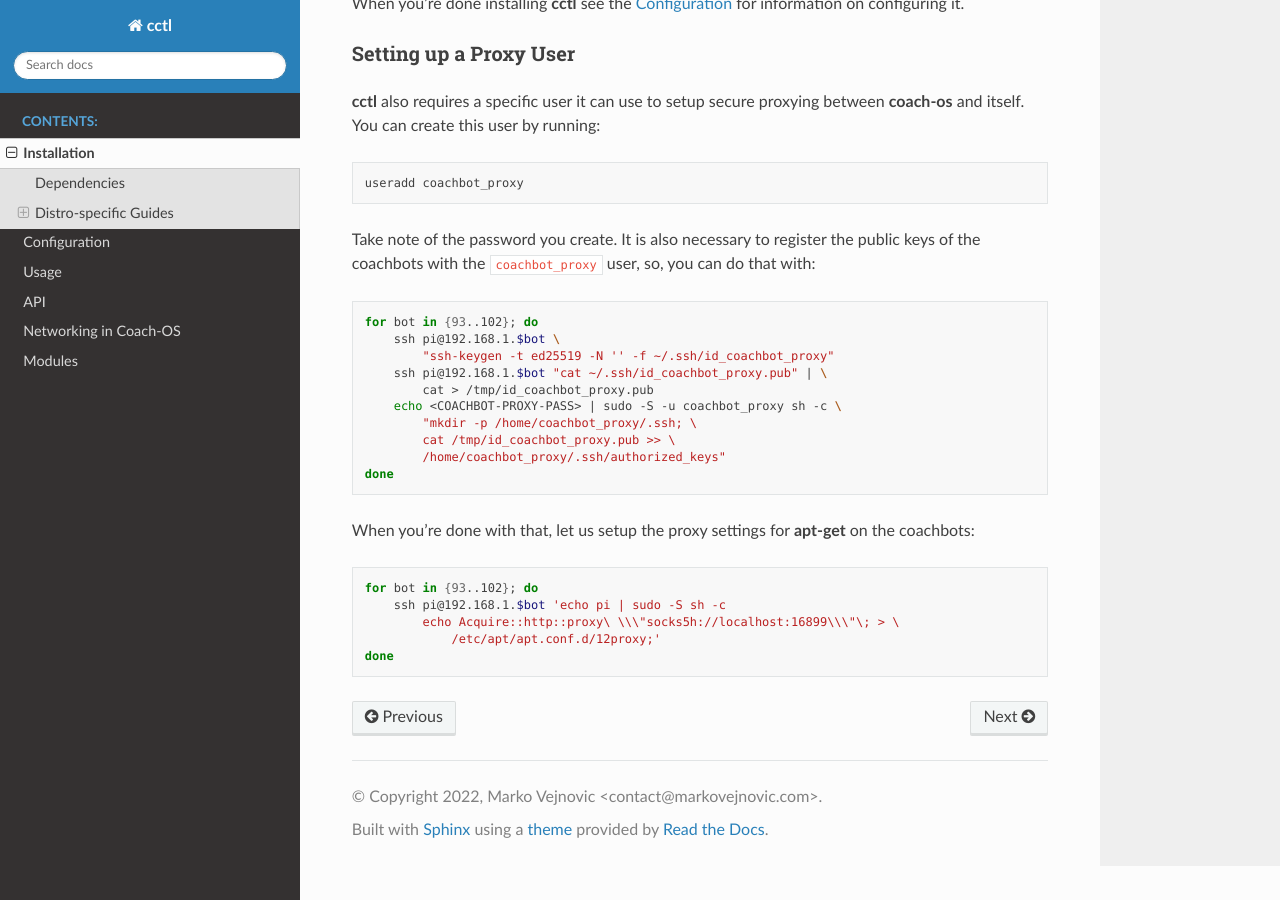
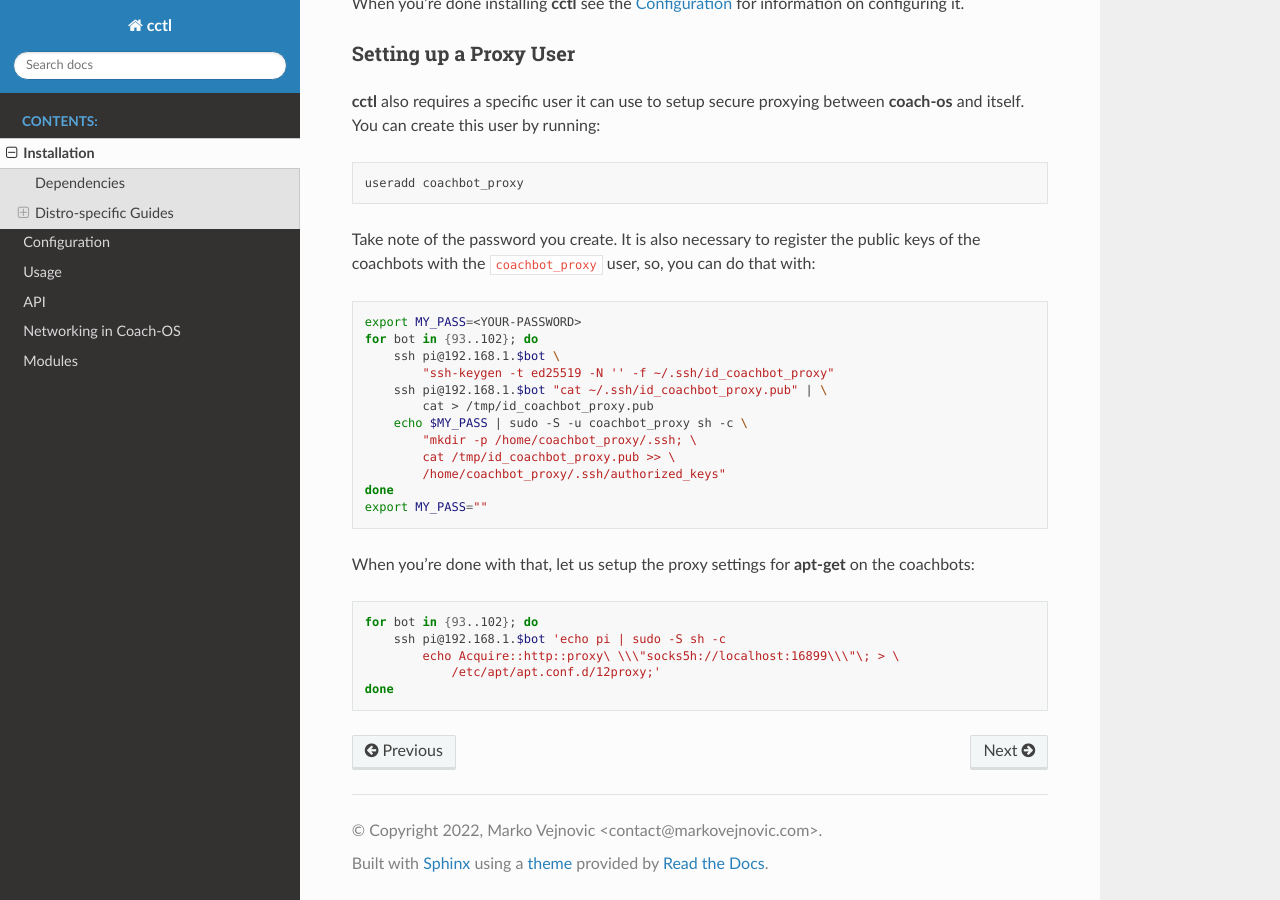
Before and after one commit to coachbots/cctl, a Sphinx documentation site: the page built from docs/source/installation.rst, in a window 1280 px wide and 900 px high, scrolled down 797 px. Built offline with Sphinx 7.4.7 and the Read the Docs theme 2.0.0, drawn with Linux system fonts in a browser that asks for light colours.

Commit message:
Updated installation guide

```diff
--- a/docs/source/installation.rst
+++ b/docs/source/installation.rst
@@ -53,16 +53,18 @@ It is also necessary to register the public keys of the coachbots with the
 
 .. code-block:: bash
 
+   export MY_PASS=<YOUR-PASSWORD>
    for bot in {93..102}; do
        ssh pi@192.168.1.$bot \
            "ssh-keygen -t ed25519 -N '' -f ~/.ssh/id_coachbot_proxy"
        ssh pi@192.168.1.$bot "cat ~/.ssh/id_coachbot_proxy.pub" | \
            cat > /tmp/id_coachbot_proxy.pub
-       echo <COACHBOT-PROXY-PASS> | sudo -S -u coachbot_proxy sh -c \
+       echo $MY_PASS | sudo -S -u coachbot_proxy sh -c \
            "mkdir -p /home/coachbot_proxy/.ssh; \
            cat /tmp/id_coachbot_proxy.pub >> \
            /home/coachbot_proxy/.ssh/authorized_keys"
    done
+   export MY_PASS=""
 
 When you're done with that, let us setup the proxy settings for **apt-get** on
 the coachbots:
```
